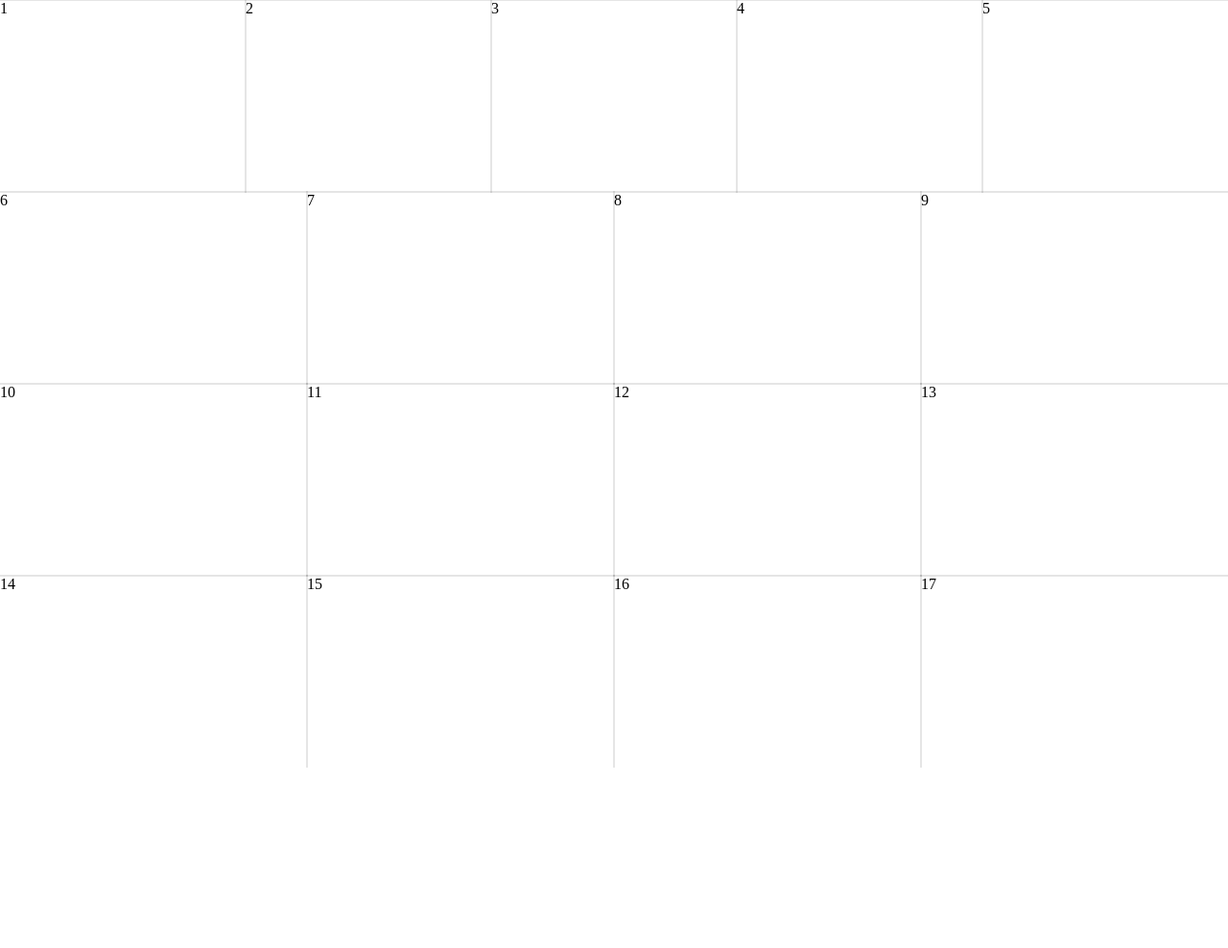
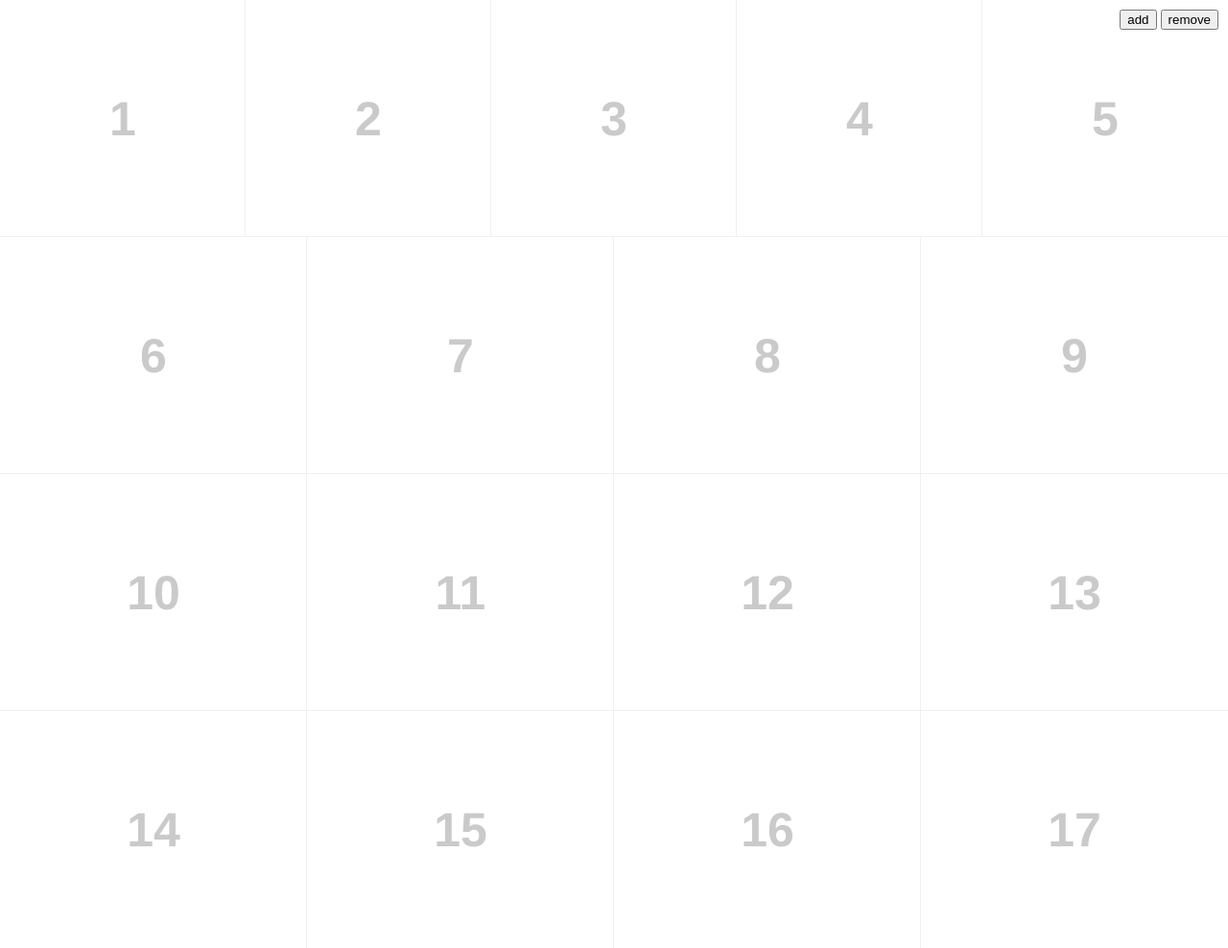
Before and after one commit to jake/subdiv.js, a plain HTML site: page 2.html in a window 1280 px wide. Shown: the whole page at 96% size. Before the commit the page ends 800 px from the top, so only its background shows below. Drawn offline with nearby package versions, Linux system fonts and the light colour scheme.

Commit message:
style cells better, move abs attr to subdiv, add demo buttons

```diff
--- a/2.html
+++ b/2.html
@@ -5,42 +5,73 @@
         body {
             margin: 0;
             padding: 0;
+            background: #000;
         }
 
         #container {
             position: relative;
         }
 
-        div {
+            #container div {
+                display: table;
+                background: #fff;
+            }
+
+                #container span {
+                    display: table-cell;
+                    text-align: center;
+                    vertical-align: middle;
+                    font: bold 50px 'Helvetica Neue', Helvetica, sans-serif;
+                    color: #cacaca;
+                    outline: 1px solid #f0f0f0;
+                }
+
+        #buttons {
             position: absolute;
-            outline: 1px solid rgba(0,0,0, 0.1);
+            top: 10px;
+            right: 10px;
         }
     </style>
     <script type="text/javascript" src="//cdnjs.cloudflare.com/ajax/libs/jquery/2.0.3/jquery.min.js"></script>
 </head>
 <body>
     <div id="container">
-        <div>1</div>
-        <div>2</div>
-        <div>3</div>
-        <div>4</div>
-        <div>5</div>
-        <div>6</div>
-        <div>7</div>
-        <div>8</div>
-        <div>9</div>
-        <div>10</div>
-        <div>11</div>
-        <div>12</div>
-        <div>13</div>
-        <div>14</div>
-        <div>15</div>
-        <div>16</div>
-        <div>17</div>
+        <div><span>1</span></div>
+        <div><span>2</span></div>
+        <div><span>3</span></div>
+        <div><span>4</span></div>
+        <div><span>5</span></div>
+        <div><span>6</span></div>
+        <div><span>7</span></div>
+        <div><span>8</span></div>
+        <div><span>9</span></div>
+        <div><span>10</span></div>
+        <div><span>11</span></div>
+        <div><span>12</span></div>
+        <div><span>13</span></div>
+        <div><span>14</span></div>
+        <div><span>15</span></div>
+        <div><span>16</span></div>
+        <div><span>17</span></div>
+    </div>
+
+    <div id="buttons">
+        <button id="add">add</button>
+        <button id="remove">remove</button>
     </div>
 
     <script type="text/javascript">
         $(function(exports){
+            $('#add').on('click', function(){
+                $('#container').append($('<div/>').text(subdiv.divs().length + 1));
+                subdiv.distribute_divs();
+            });
+
+            $('#remove').on('click', function(){
+                $('#container div:last-child').remove();
+                subdiv.distribute_divs();
+            });
+
             var subdiv = {
                 width: 0,
                 height: 0,
@@ -96,6 +127,7 @@
 
                         for (var j=0; j < cells[i].length; j++){
                             $(divs.get(index++)).css({
+                                'position': 'absolute',
                                 'top': height * i,
                                 'left': width * j,
                                 'width': width,
```
